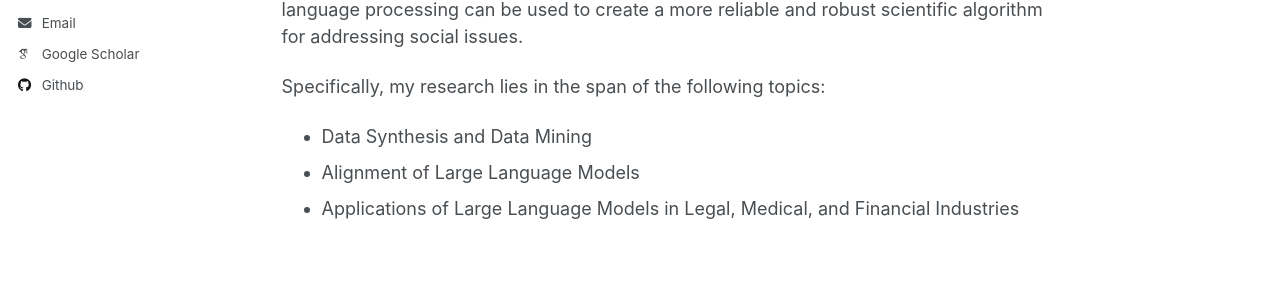
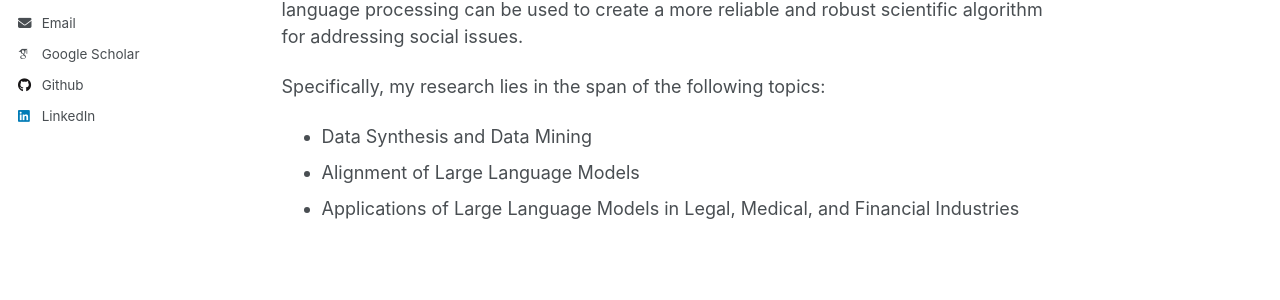
Before and after one commit to HongyuDu2/hongyu.github.io, a Jekyll site: the page built from _pages/about.md, in a window 1280 px wide. Shown: the part 311-611 px from the top of the page. Built offline with Jekyll 4.4.1, drawn with Linux system fonts in a browser that asks for light colours; some web fonts are replaced.

Commit message:
Update _config.yml

```diff
--- a/_config.yml
+++ b/_config.yml
@@ -57,7 +57,7 @@ author:
   keybase          : # Username
   instagram        : # Username
   lastfm           : # Username
-  linkedin         : # hongyu-du-215855184
+  linkedin         : hongyu-du-215855184
   mastodon         : # URL
   medium           : # URL
   pinterest        : # Username
```
